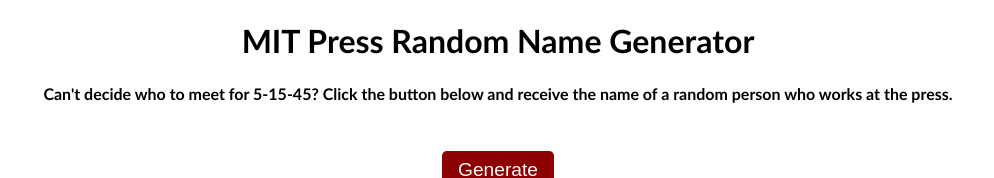
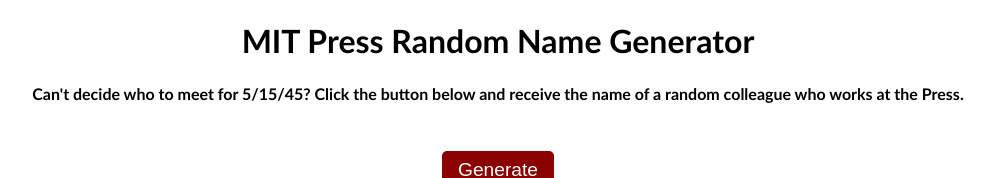
Before and after one commit to angelas2122/mitpnamegenerator, a plain HTML site: page index.html in a window 1280 px wide. Shown: the top 178 px of the page, without its empty margins (142-1136 px from the left). Drawn offline with Linux system fonts and the light colour scheme.

Commit message:
Update index.html

```diff
--- a/index.html
+++ b/index.html
@@ -12,7 +12,7 @@
   </head>
   <body>
     <h1>MIT Press Random Name Generator</h1>
-    <h2>Can't decide who to meet for 5-15-45? Click the button below and receive the name of a random person who works at the press.</h2>
+    <h2>Can't decide who to meet for 5/15/45? Click the button below and receive the name of a random colleague who works at the Press.</h2>
     <p id="name"></p>
     <button onclick="generateName()">Generate</button>
     <img src="Colophon.png" alt="MIT Press logo" width="300" class="logo">
```
